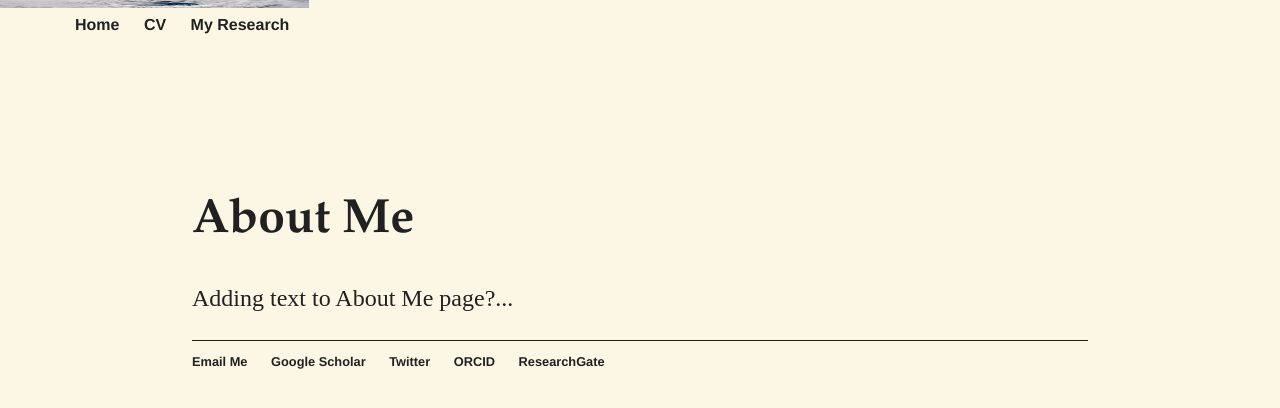
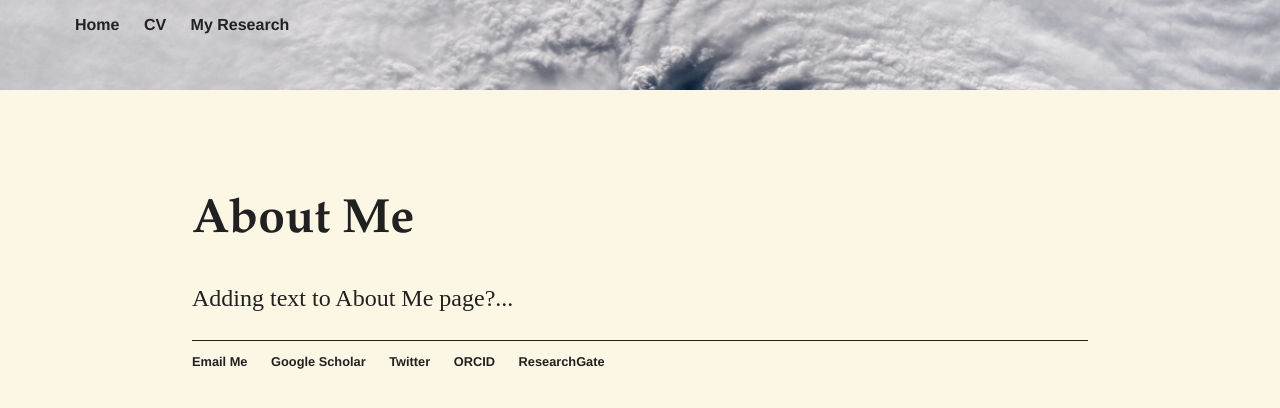
Before and after one commit to alyssa-stansfield/alyssa-stansfield.github.io, a Jekyll site: the page built from about/index.html, in a window 1280 px wide. Shown: the top 408 px of the page. Built offline with Jekyll 4.4.1, drawn with Linux system fonts in a browser that asks for light colours.

Commit message:
Adjusting nav bar

```diff
--- a/css/main.css
+++ b/css/main.css
@@ -26,10 +26,12 @@ nav ul {
     position: fixed;
     top: 0;
     left: 0;
+    width: 100%;
+    height: 10%;
     z-index: 9999;
     background-image:url("../assets/hurricane_eye.jpeg");
     background-repeat: no-repeat;
-    background-size: 100% 15%;
+    background-size: cover;
 }
 
 
```
